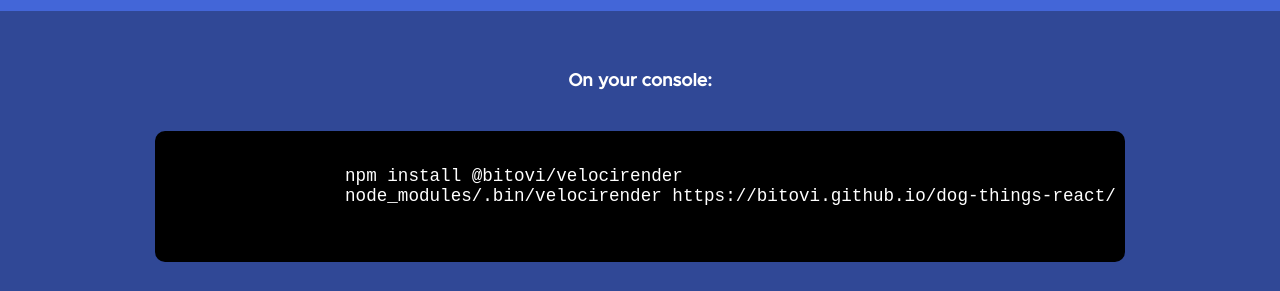
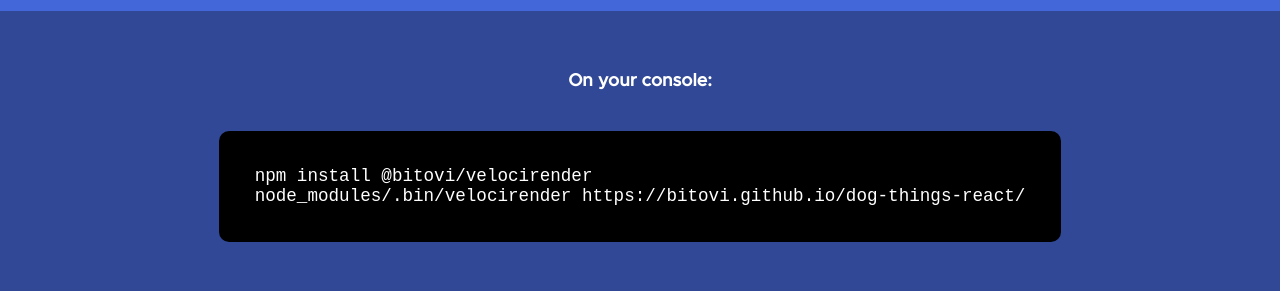
Before and after one commit to bitovi/velocirender, a website: page docs/index.html in a window 1280 px wide. Shown: the part 1420-1711 px from the top of the page. Drawn offline with Linux system fonts and the light colour scheme.

Commit message:
Fixes #50

```diff
--- a/docs/css/home.css
+++ b/docs/css/home.css
@@ -128,11 +128,11 @@
     margin: 3em -3em 0 -3em;
 }
 .demos .installation pre {
-    width: 970px;
     background-color: black;
-    padding: 2em 0;
+    padding: 2em;
     border-radius: 10px;
     overflow-x: auto;
+    white-space: pre-line;
 }
 @media screen and (max-width: 1028px) {
     .demos .installation pre {
```
